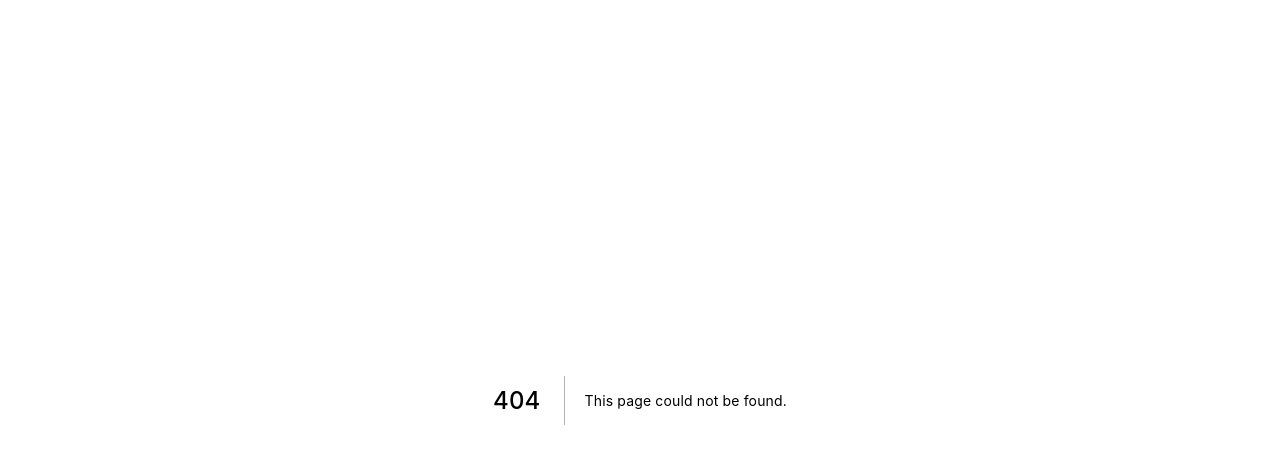
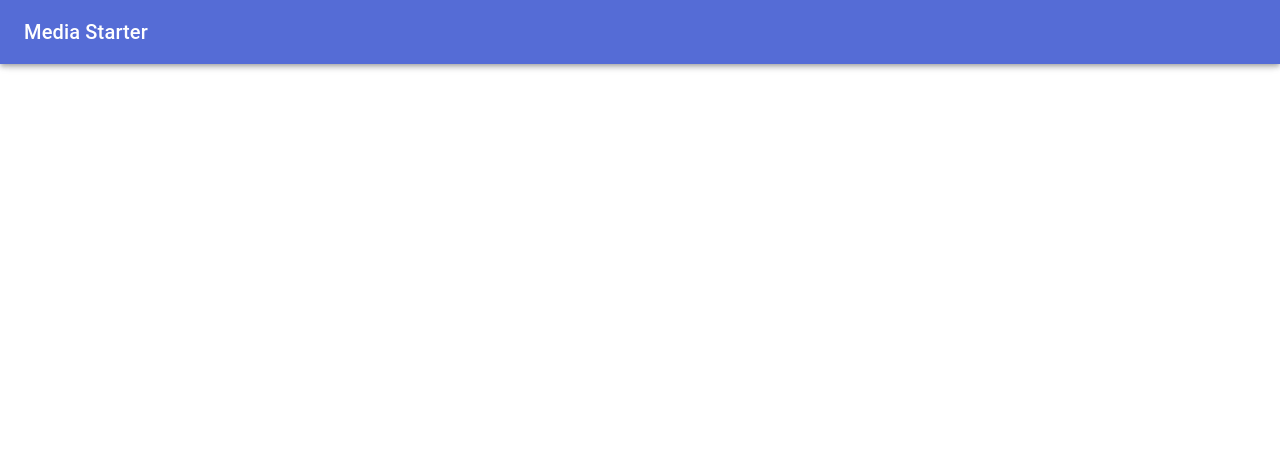
Before and after one commit to kiiiyo/media-starter, a Next.js app in the folder packages/client/: page /sample in a window 1280 px wide. Before the commit this address had no page. Shown: the top 464 px of the page. Built offline with nearby package versions, Linux system fonts and the light colour scheme.

Commit message:
:construction: add Template component

```diff
--- /dev/null
+++ b/packages/client/src/components/atoms/index.tsx
@@ -0,0 +1,3 @@
+import { AppBar, Box, Toolbar, IconButton, Typography } from '@material-ui/core'
+
+export { AppBar, Box, Toolbar, IconButton, Typography }
--- /dev/null
+++ b/packages/client/src/components/index.tsx
@@ -0,0 +1,3 @@
+import * as Atoms from './atoms'
+import * as Templates from './templates'
+export { Atoms, Templates }
--- /dev/null
+++ b/packages/client/src/components/templates/GenericTemplate/GenericTemplate.tsx
@@ -0,0 +1,44 @@
+import React, { FC } from 'react'
+import { makeStyles, createStyles, Theme } from '@material-ui/core/styles'
+//
+
+/**
+ * Interface
+ */
+
+export interface GenericTemplateProps {
+  appBar: React.ReactNode
+  sidebar: React.ReactNode
+  children: React.ReactNode
+}
+
+/**
+ * Style
+ */
+
+const useStyles = makeStyles((theme: Theme) =>
+  createStyles({
+    root: {
+      display: 'flex',
+    },
+    header: {
+      zIndex: theme.zIndex.drawer + 1,
+    },
+    sidebar: {},
+    main: {},
+  })
+)
+
+const GenericTemplate: FC<GenericTemplateProps> = (props) => {
+  const { children, appBar, sidebar } = props
+  const classes = useStyles()
+  return (
+    <div className={classes.root}>
+      {appBar && <header className={classes.header}>{appBar}</header>}
+      {sidebar && <div className={classes.sidebar}>{sidebar}</div>}
+      {children && <main className={classes.main}>{children}</main>}
+    </div>
+  )
+}
+
+export default GenericTemplate
--- /dev/null
+++ b/packages/client/src/components/templates/GenericTemplate/index.tsx
@@ -0,0 +1,2 @@
+import GenericTemplate from './GenericTemplate'
+export default GenericTemplate
--- /dev/null
+++ b/packages/client/src/components/templates/index.tsx
@@ -0,0 +1,3 @@
+import GenericTemplate from './GenericTemplate'
+
+export { GenericTemplate }
--- a/packages/client/src/pages/_app.tsx
+++ b/packages/client/src/pages/_app.tsx
@@ -3,6 +3,7 @@ import { AppProps } from 'next/app'
 import { ThemeProvider } from '@material-ui/core/styles'
 import CssBaseline from '@material-ui/core/CssBaseline'
 import { createMuiTheme } from '@material-ui/core/styles'
+import globalStyles from '../styles/global'
 
 const theme = createMuiTheme({
   palette: {
@@ -32,6 +33,9 @@ const App = ({ Component, pageProps }: AppProps) => {
     <ThemeProvider theme={theme}>
       <CssBaseline />
       <Component {...pageProps} />
+      <style jsx global>
+        {globalStyles}
+      </style>
     </ThemeProvider>
   )
 }
--- /dev/null
+++ b/packages/client/src/pages/sample.tsx
@@ -0,0 +1,29 @@
+import { NextPage } from 'next'
+//
+import { Templates, Atoms } from '@/components'
+
+const SamplePage: NextPage = (props) => {
+  return (
+    <Templates.GenericTemplate
+      appBar={
+        <Atoms.AppBar>
+          <Atoms.Toolbar>
+            <Atoms.Typography
+              component="h1"
+              variant="h6"
+              color="inherit"
+              noWrap
+            >
+              Media Starter
+            </Atoms.Typography>
+          </Atoms.Toolbar>
+        </Atoms.AppBar>
+      }
+      sidebar={<div>sidebar</div>}
+    >
+      <h1>Sample</h1>
+    </Templates.GenericTemplate>
+  )
+}
+
+export default SamplePage
--- /dev/null
+++ b/packages/client/src/styles/global.ts
@@ -0,0 +1,12 @@
+import css from 'styled-jsx/css'
+
+export default css.global`
+  html {
+    margin: 0;
+    padding: 0;
+  }
+  body {
+    margin: 0;
+    padding: 0;
+  }
+`
```
Also changed, not shown: packages/client/src/pages/index.tsx (+2 -12 lines).
